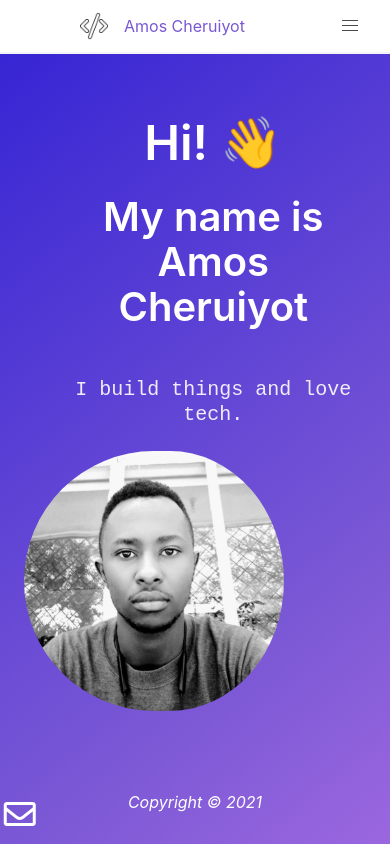
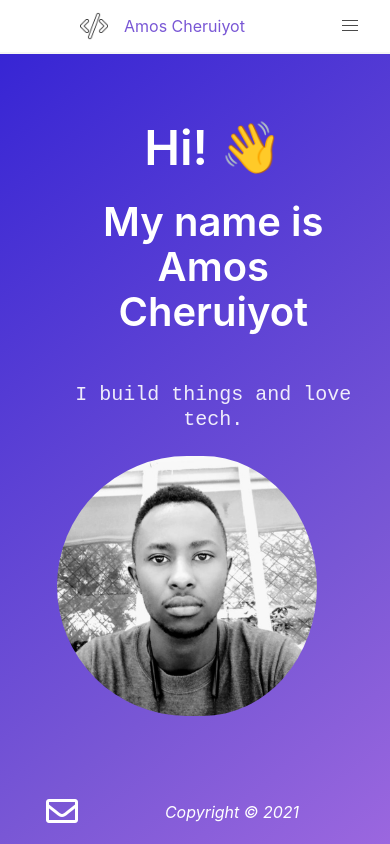
Before and after one commit to murdhawke/portfolio, a Vue app: page / in a window 390 px wide. Built offline with nearby package versions, Linux system fonts and the light colour scheme.

Commit message:
Home Responsive

```diff
--- a/src/views/Home.vue
+++ b/src/views/Home.vue
@@ -2,9 +2,9 @@
     <div id="home">
         <section class="hero is-fullheight-with-navbar is-primary is-bold">
             <div class="hero-head"></div>
-            <div class="hero-body">
-                <div class="container">
-                    <div class="columns">
+            <div class="hero-body ">
+                <div class="container  ">
+                    <div class="columns ">
                         <div class="column is-6 has-text-centered" id="home-title">
                             <h1 class="title is-size-1">Hi! <span style='font-size:50px;'>&#128075;</span></h1>
                             <h1 class="title is-size-2"> My name is Amos Cheruiyot</h1>
@@ -19,12 +19,12 @@
                     </div>
                 </div>
             </div>
-            <span class="icon" shadow id="mail-icon">
+           <div class="hero-foot" >
+                <span class="icon" id="mail-icon">
                         <router-link to="/contacts">
                             <i class="far fa-envelope fa-2x"></i>
                         </router-link>
             </span>
-           <div class="hero-foot" >
                 <h3 id="copyright" class="has-text-centered"><i>Copyright &copy; 2021</i></h3>
                 </div>
         </section>
@@ -41,21 +41,22 @@ export default {
 #home-img {
     height: 300px;
     width: 300px;
+    position: relative;
+    margin-left: auto;
+    margin-right: auto;
 }
 #home-title {
 padding-top: 3%;
 margin-left: 10%;
 }
 #copyright {
-    padding-bottom: 30px;
-}
-#home-btn {
-    padding-top: 100px;
+    padding-bottom: 20px;
 }
 #mail-icon {
-    position: absolute;
-    left: 2%;
-    bottom: 2%;
+    margin-right: auto;
+    margin-left: 50px;
+    margin-bottom: 1;
+    float: left;
 }
 i {
     text-decoration: none;
```
